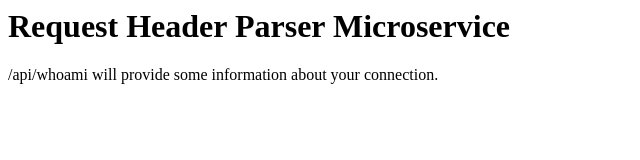
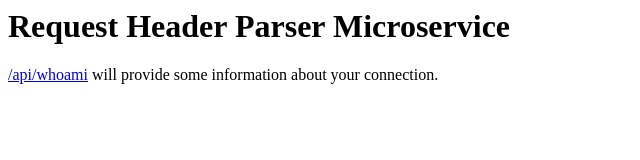
Before and after one commit to phantomofthetollbooth/requestheaderparser-ms, a website: page public/index.html in a window 1280 px wide. Shown: the full height of the page, 0-640 px from the left. Drawn offline with Linux system fonts and the light colour scheme.

Commit message:
added link to index

```diff
--- a/public/index.html
+++ b/public/index.html
@@ -2,6 +2,6 @@
 <head><title>Request Header Parser Microservice</title></head>
 <body>
 <h1>Request Header Parser Microservice</h1>
-<p>/api/whoami will provide some information about your connection.</p>
+<p><a href="https://requestheaderparserfcc.herokuapp.com/api/whoami">/api/whoami</a> will provide some information about your connection.</p>
 </body>
 </html>
```
